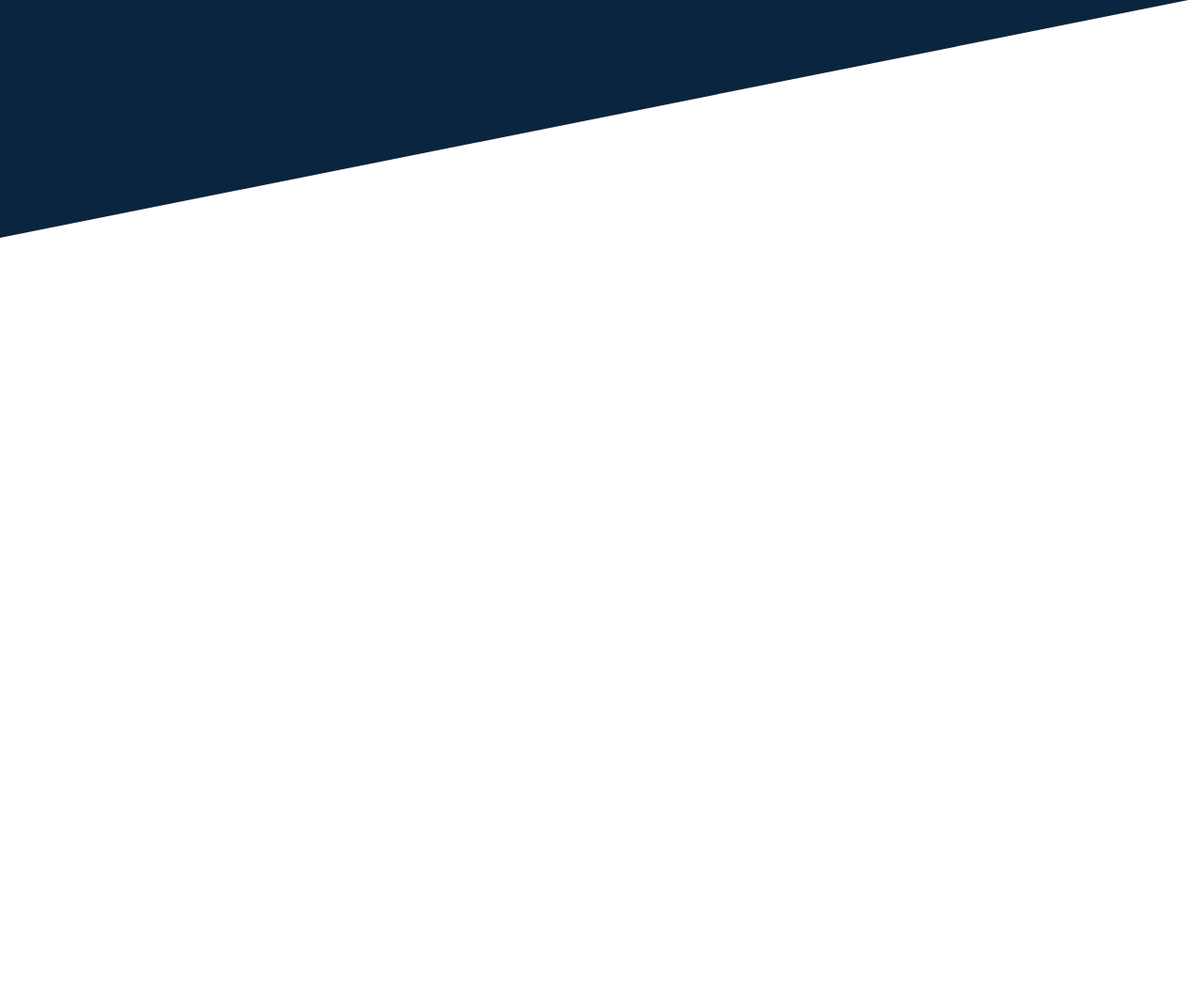
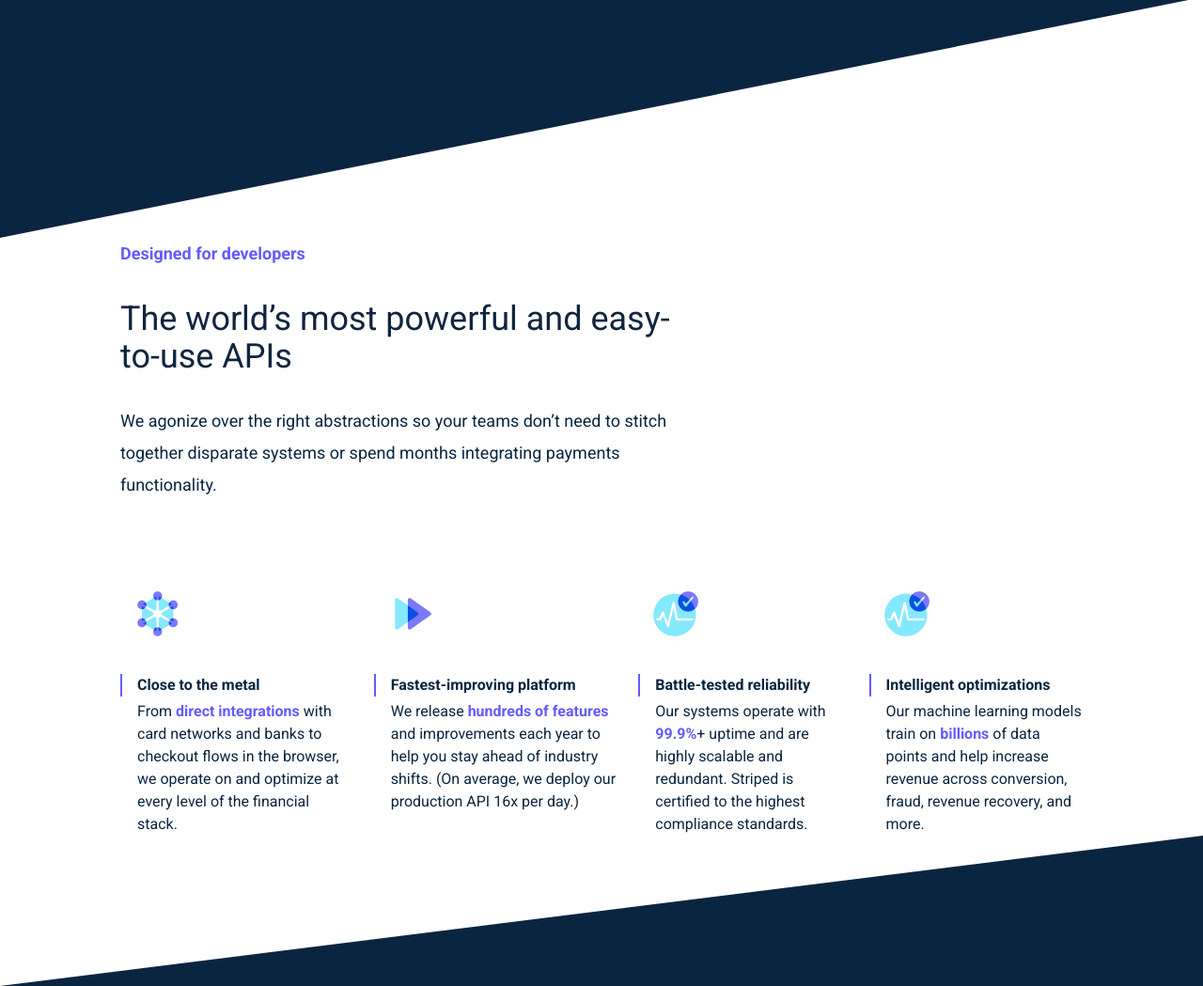
Before and after one commit to devferx/striped, a website: page index.html in a window 1280 px wide. Shown: the part 3813-4862 px from the top of the page at 94% size. Before the commit the page ends 4066 px from the top, so only its background shows below. Drawn offline with Linux system fonts and the light colour scheme.

Commit message:
:lipstick: [ADD] Designed for developers section

```diff
--- a/css/styles.css
+++ b/css/styles.css
@@ -197,6 +197,9 @@ html {
 .card__body__title {
   @apply pl-4 border-l-[2px] border-blue text-body2-bold;
 }
+.card__body__title__boder-purple {
+  @apply border-purple;
+}
 .card__body__desc {
   @apply pl-[18px];
 }
--- a/index.html
+++ b/index.html
@@ -220,5 +220,88 @@
       </div>
       <div class="h-20 md:h-64 divider bg-white"></div>
     </section>
+    <section>
+      <div class="wrapper">
+        <div class="flex flex-col gap-8 max-w-[620px] pb-20">
+          <p class="text-purple text-body1-bold">Designed for developers</p>
+          <h3 class="text-primary-buttons text-4xl">
+            The world’s most powerful and easy-to-use APIs
+          </h3>
+          <p class="text-body1-regular text-secondary-buttons">
+            We agonize over the right abstractions so your teams don’t need to
+            stitch together disparate systems or spend months integrating
+            payments functionality.
+          </p>
+        </div>
+        <div class="flex flex-col md:flex-row justify-between gap-6">
+          <article class="card">
+            <img src="./assets/nodes.png" alt="Nodes" />
+            <div class="card__body">
+              <p
+                class="card__body__title card__body__title__boder-purple text-dark-blue"
+              >
+                Close to the metal
+              </p>
+              <p class="card__body__desc text-secondary-buttons">
+                From
+                <span class="text-purple font-bold">direct integrations</span>
+                with card networks and banks to checkout flows in the browser,
+                we operate on and optimize at every level of the financial
+                stack.
+              </p>
+            </div>
+          </article>
+          <article class="card">
+            <img src="./assets/play.png" alt="Play" />
+            <div class="card__body">
+              <p
+                class="card__body__title card__body__title__boder-purple text-dark-blue"
+              >
+                Fastest-improving platform
+              </p>
+              <p class="card__body__desc text-secondary-buttons">
+                We release
+                <span class="text-purple font-bold">hundreds of features</span>
+                and improvements each year to help you stay ahead of industry
+                shifts. (On average, we deploy our production API 16x per day.)
+              </p>
+            </div>
+          </article>
+          <article class="card">
+            <img src="./assets/check.png" alt="Check" />
+            <div class="card__body">
+              <p
+                class="card__body__title card__body__title__boder-purple text-dark-blue"
+              >
+                Battle-tested reliability
+              </p>
+              <p class="card__body__desc text-secondary-buttons">
+                Our systems operate with
+                <span class="text-purple font-bold">99.9%</span>+ uptime and are
+                highly scalable and redundant. Striped is certified to the
+                highest compliance standards.
+              </p>
+            </div>
+          </article>
+          <article class="card">
+            <img src="./assets/check.png" alt="Check" />
+            <div class="card__body">
+              <p
+                class="card__body__title card__body__title__boder-purple text-dark-blue"
+              >
+                Intelligent optimizations
+              </p>
+              <p class="card__body__desc text-secondary-buttons">
+                Our machine learning models train on
+                <span class="text-purple font-bold">billions</span> of data
+                points and help increase revenue across conversion, fraud,
+                revenue recovery, and more.
+              </p>
+            </div>
+          </article>
+        </div>
+      </div>
+      <div class="divider bg-dark-blue h-20 md:h-40"></div>
+    </section>
   </body>
 </html>
```
Also changed, not shown: assets/check.png (added), assets/nodes.png (added), assets/play.png (added), build/styles.css.
